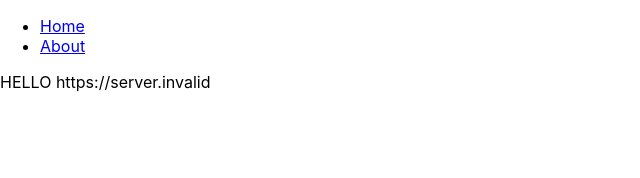
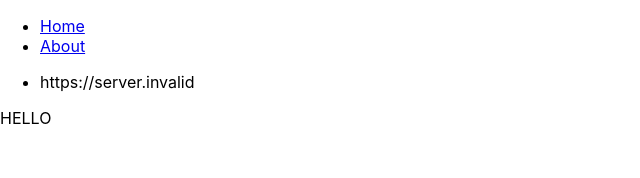
Before and after one commit to xeedev/lets-react, a React (Create React App) app: page / in a window 1280 px wide. Shown: the top 178 px of the page, without its empty margins (0-640 px from the left). Built offline with nearby package versions, Linux system fonts and the light colour scheme; no server answers.

Commit message:
tested using env file

```diff
--- a/src/App.js
+++ b/src/App.js
@@ -13,6 +13,9 @@ export default function App() {
                         <li>
                             <Link to="/about">About</Link>
                         </li>
+                        <li>
+                            <p>{process.env.REACT_APP_SERVER_URL}</p>
+                        </li>
                     </ul>
                 </nav>
 
--- a/src/components/Auth/SignIn/index.js
+++ b/src/components/Auth/SignIn/index.js
@@ -2,7 +2,7 @@ import React from 'react';
 
 
 const signInComponent = () => {
-    return <p>HELLO {process.env.REACT_APP_SERVER_URL}</p>;
+    return <p>HELLO</p>;
 }
 
 export default signInComponent;
```
